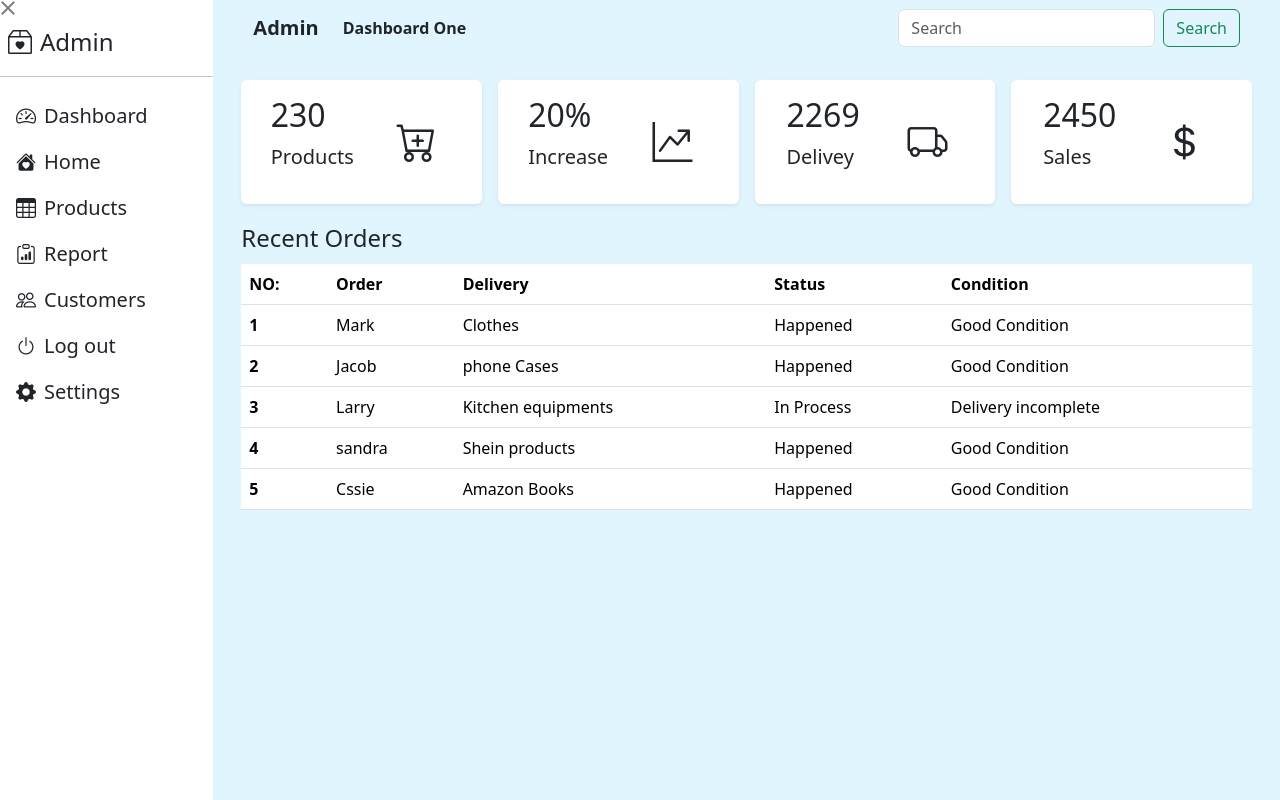
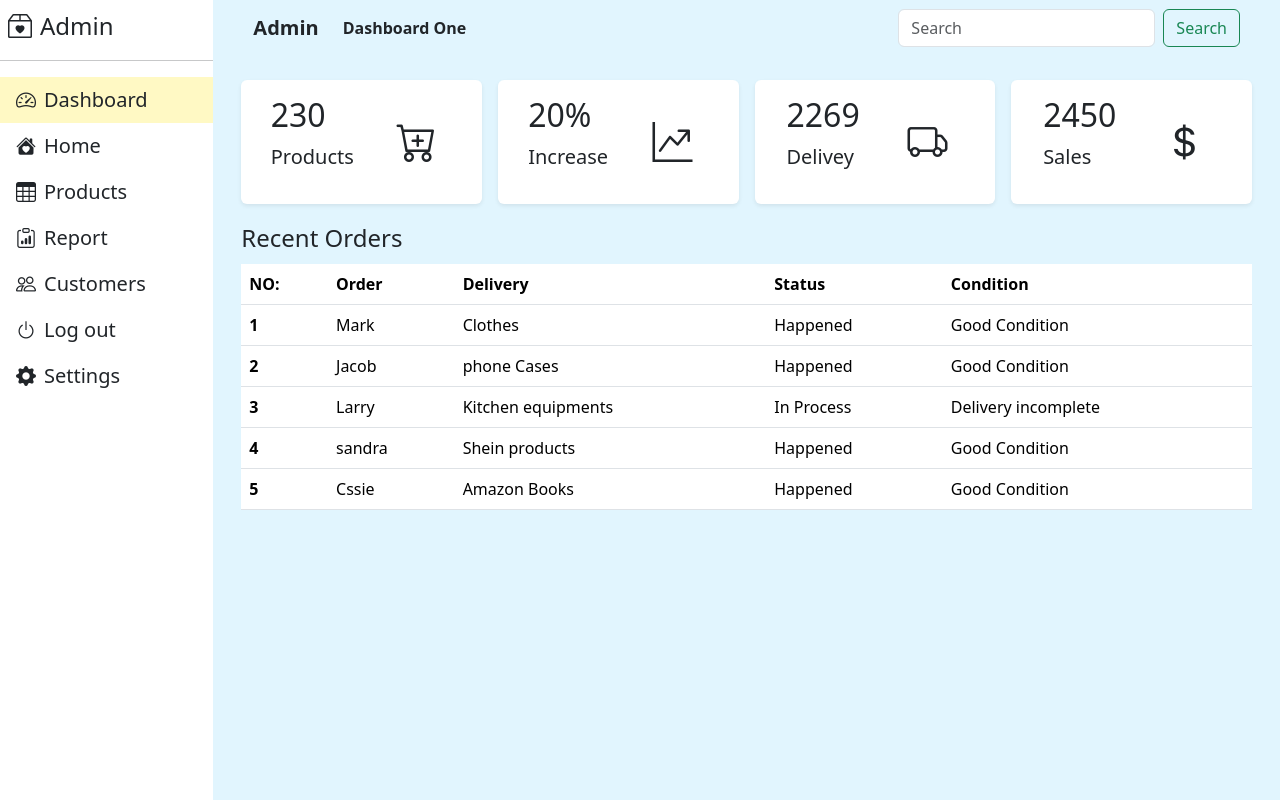
Before and after one commit to Kathoni/Dashboards2, a React (Create React App) app: page / in a window 1280 px wide. In both pictures the pointer is over the link "Dashboard". Built offline with nearby package versions, Linux system fonts and the light colour scheme.

Commit message:
Adjustments

```diff
--- a/src/compnents/Sidebar.jsx
+++ b/src/compnents/Sidebar.jsx
@@ -17,7 +17,6 @@ function Sidebar() {
     <>
 
       <div className="offcanvas-header">
-        <button type="button" className="btn-close text-reset" onClick={toggleSidebar}></button>
       </div>
       <div className="offcanvas-body">
       <div className='m-2'>
--- a/src/pages/DashboardOne.jsx
+++ b/src/pages/DashboardOne.jsx
@@ -4,6 +4,7 @@ import Navbar from '../compnents/Navbar'
 function DashboardOne({Isopen}) {
 
   return (
+
     <div className=' dashboard px-3'>
       <Navbar Isopen={Isopen} />
       <div>
@@ -102,6 +103,7 @@ function DashboardOne({Isopen}) {
 </table>
 
 
+
     </div>
 
   )
--- a/src/styles/style.css
+++ b/src/styles/style.css
@@ -9,6 +9,6 @@
 .container-fluid{
     background-color: #E1F5FE;
 }
-.list-group-item:hover{
+.nav-link:hover{
     background-color: #FFF9C4;
 }
```
